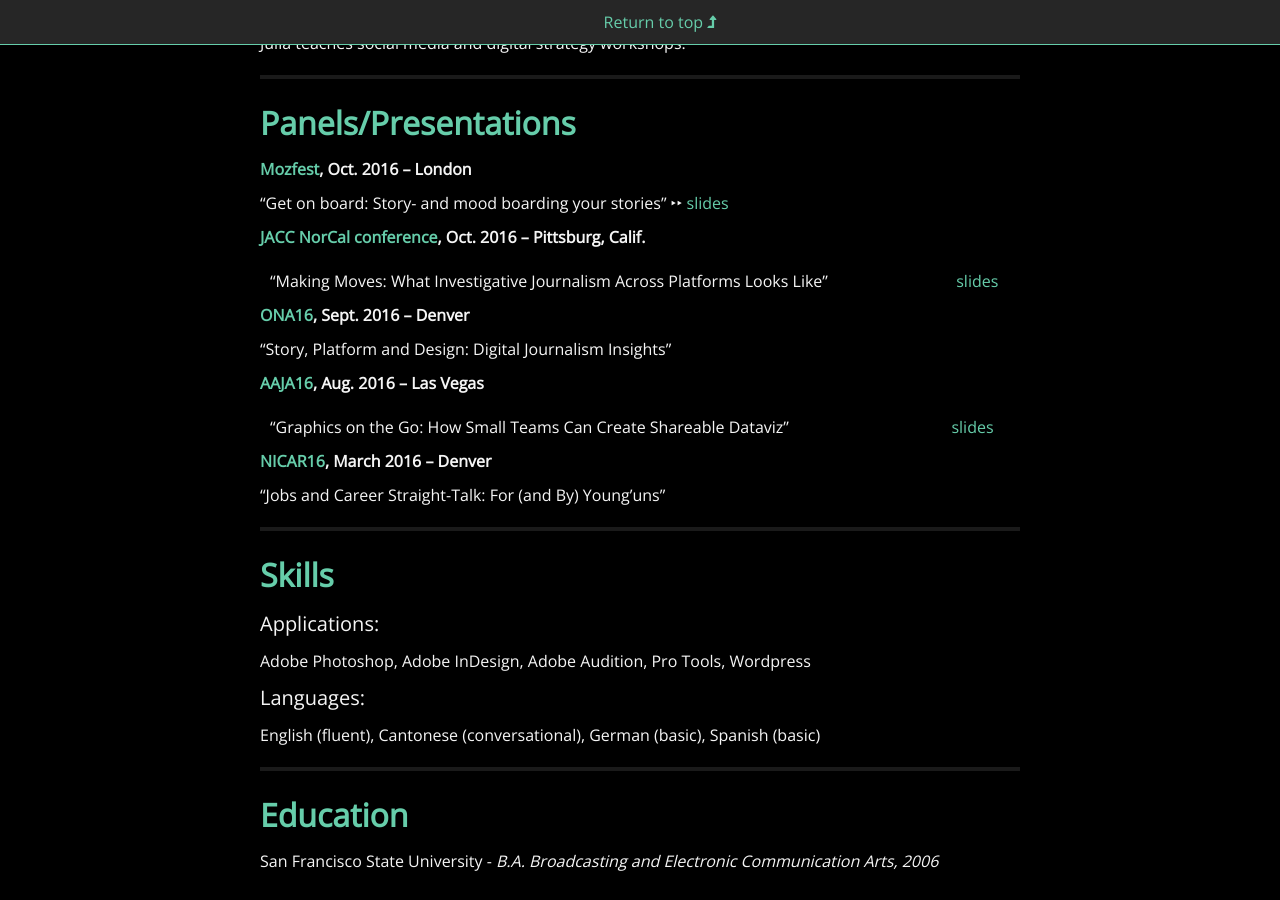
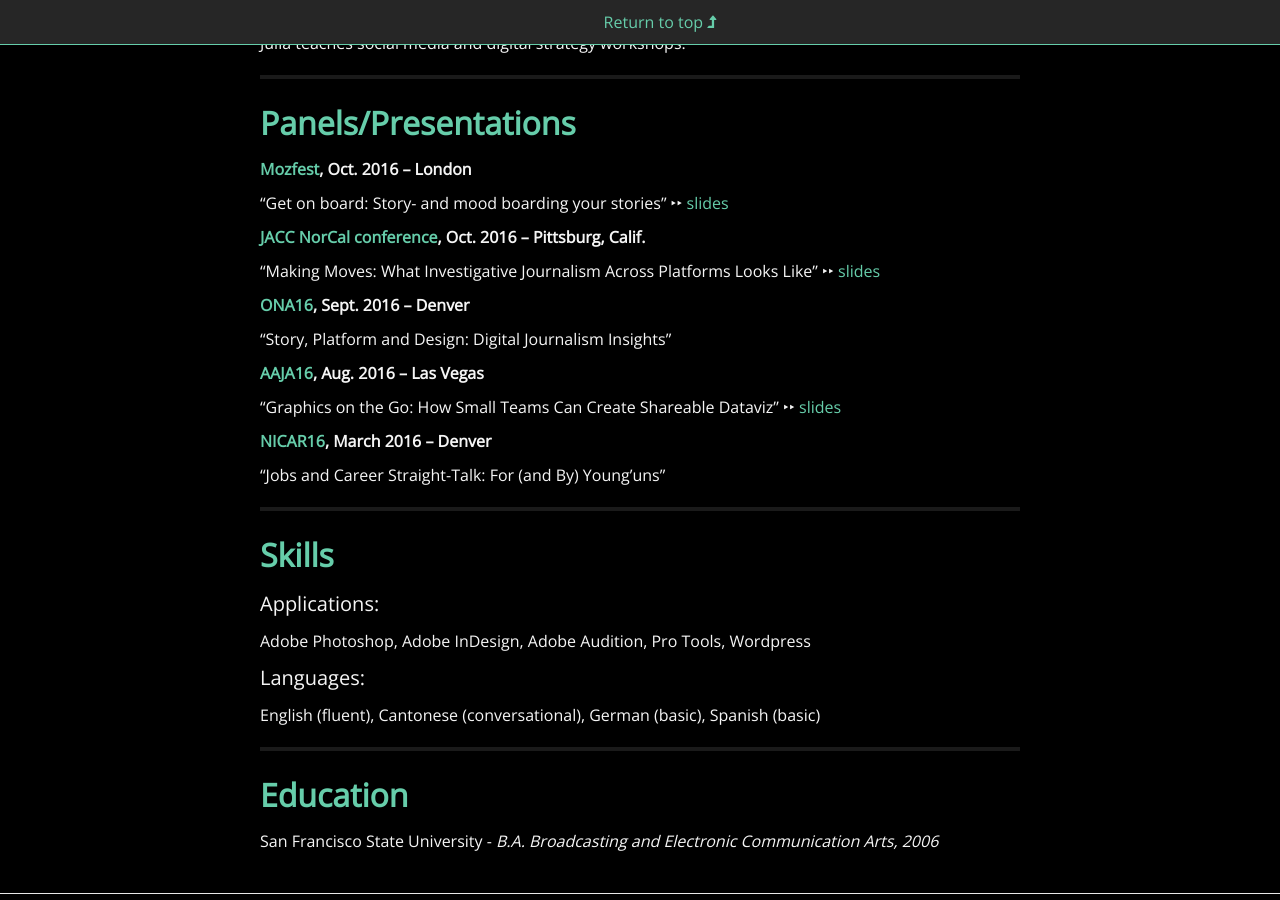
Before and after one commit to juliachanb/juliachanb.github.io, a Jekyll site: the page built from pages/resume.md, in a window 1280 px wide and 900 px high, scrolled down 2966 px. Built offline with Jekyll 4.4.1, drawn with Linux system fonts in a browser that asks for light colours; nearby versions of some CDN libraries; some web fonts are replaced.

```diff
--- a/pages/resume.md
+++ b/pages/resume.md
@@ -118,7 +118,7 @@ ___
 
 **[JACC NorCal conference](http://jacconline.org/norcal-2016/), Oct. 2016 – Pittsburg, Calif.**
 
-“Making Moves: What Investigative Journalism Across Platforms Looks Like” | [slides](https://docs.google.com/presentation/d/1yssSAfQiRWnAwx_sy4z415fOFJMs5A3hym8QGU3z9Sw/present?slide=id.g35f391192_00)
+“Making Moves: What Investigative Journalism Across Platforms Looks Like” ‣‣ [slides](https://docs.google.com/presentation/d/1yssSAfQiRWnAwx_sy4z415fOFJMs5A3hym8QGU3z9Sw/present?slide=id.g35f391192_00)
 
 **[ONA16](http://ona16.journalists.org/), Sept. 2016 – Denver**
 
@@ -126,7 +126,7 @@ ___
 
 **[AAJA16](http://www.aaja.org/category/convention/las-vegas-2016/), Aug. 2016 – Las Vegas**
 
-“Graphics on the Go: How Small Teams Can Create Shareable Dataviz” | [slides](https://docs.google.com/presentation/d/19TBFu7bHjkZXRI_Fa7uXavKtlxtQ7Rz8FysyU3kWSx0/present?slide=id.g35f391192_00)
+“Graphics on the Go: How Small Teams Can Create Shareable Dataviz” ‣‣ [slides](https://docs.google.com/presentation/d/19TBFu7bHjkZXRI_Fa7uXavKtlxtQ7Rz8FysyU3kWSx0/present?slide=id.g35f391192_00)
 
 **[NICAR16](https://ire.org/conferences/nicar2016/), March 2016 – Denver**
 
```
